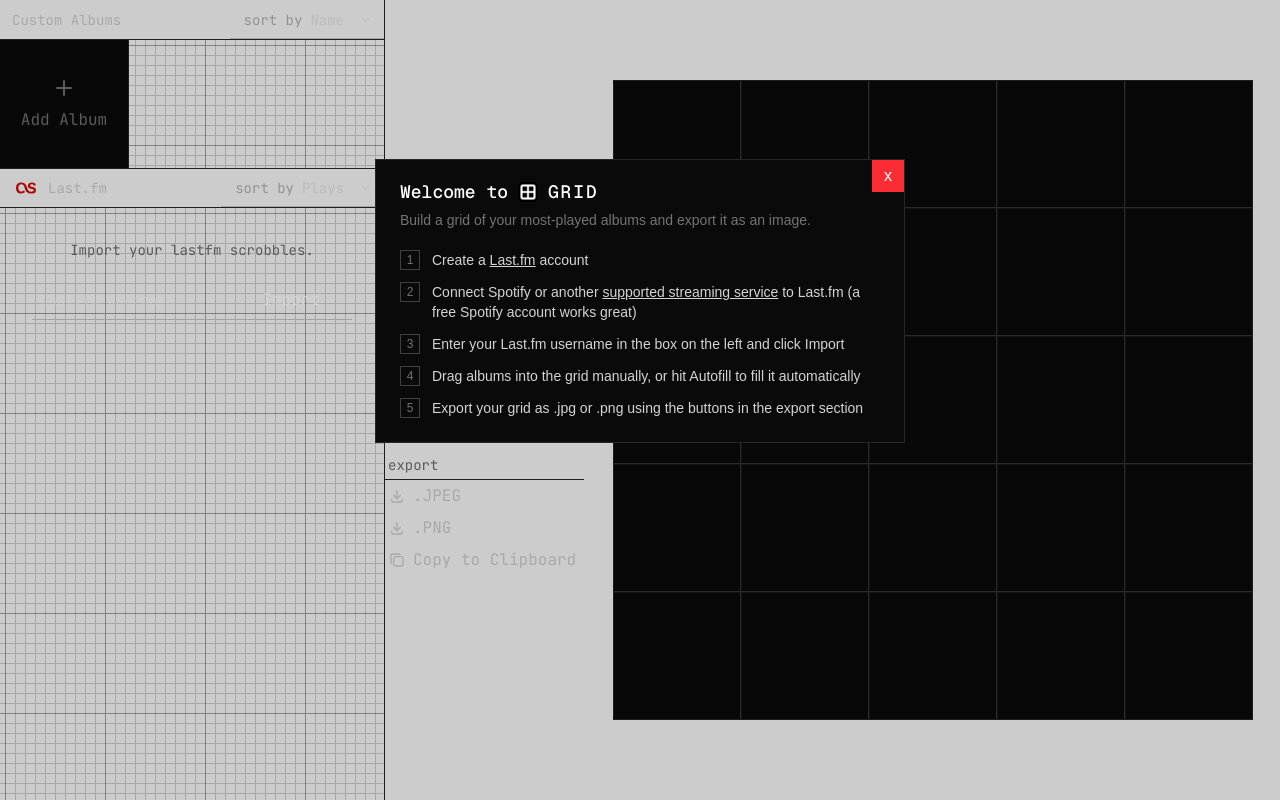
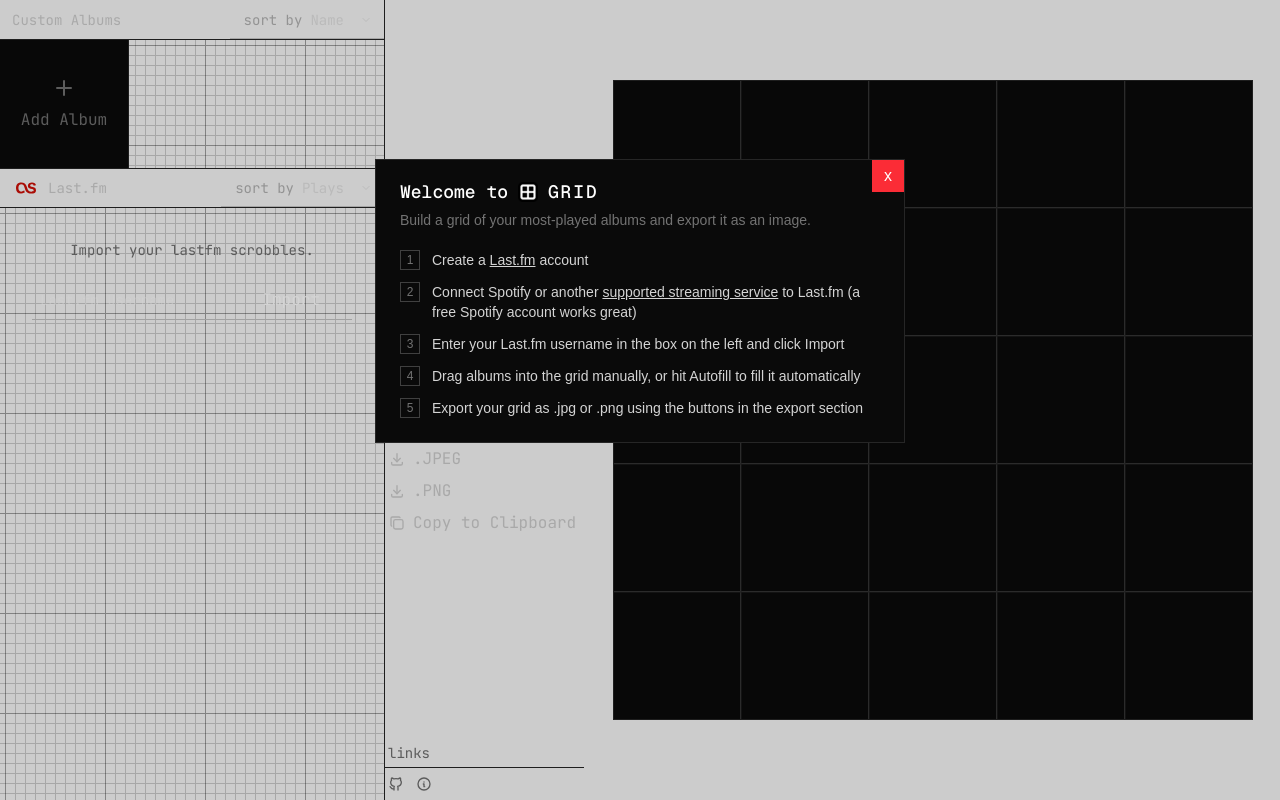
Before and after one commit to dylanbr0wn/grid, a Next.js app: page / in a window 1280 px wide. Built offline with nearby package versions, Linux system fonts and the light colour scheme; what arktype would draw is missing.

Commit message:
links to gihub and to reopen welcome dialog

```diff
--- a/src/components/menu.tsx
+++ b/src/components/menu.tsx
@@ -4,8 +4,10 @@
 import NumberInput from "@/components/number-input";
 import { cn } from "@/lib/util";
 import {
+  IconBrandGithub,
   IconCopy,
   IconDownload,
+  IconInfoCircle,
   IconLayoutGridAdd,
   IconX,
 } from "@tabler/icons-react";
@@ -69,6 +71,7 @@
     copy: false,
   });
 
+  const setHasSeenWelcome = useAlbumsStore((state) => state.setHasSeenWelcome);
   const albums = useAlbumsStore((state) => state.albums);
   const setAlbums = useAlbumsStore((state) => state.setAlbums);
   const columns = useAlbumsStore((state) => state.columns);
@@ -117,9 +120,12 @@
   function handleAutoLoad() {
     setAlbums((albums) => {
       const totalCount = rows * columns;
-      let current: (CustomAlbum | LastFmAlbum | PlaceholderAlbum | CustomAddAlbum)[] = albums[
-        "grid"
-      ].albums.filter((a) => a.type !== "placeholder");
+      let current: (
+        | CustomAlbum
+        | LastFmAlbum
+        | PlaceholderAlbum
+        | CustomAddAlbum
+      )[] = albums["grid"].albums.filter((a) => a.type !== "placeholder");
       const toAdd = totalCount - current.length;
 
       if (toAdd <= 0) {
@@ -355,6 +361,29 @@
               <span>{loading.copy ? "Loading..." : "Copy to Clipboard"}</span>
             </button>
           </div>
+          <div className="mt-auto">
+            <div className="p-1 mt-3 text-neutral-500 border-b border-neutral-800 text-sm lowercase">
+              Links
+            </div>
+            <div className="flex items-center gap-1 py-1">
+              <a
+                href="https://github.com/dylanbr0wn/grid"
+                target="_blank"
+                rel="noopener noreferrer"
+                className="p-1 text-neutral-500 hover:text-white transition-colors"
+                aria-label="GitHub"
+              >
+                <IconBrandGithub className="size-4" />
+              </a>
+              <button
+                onClick={() => setHasSeenWelcome(false)}
+                className="p-1 text-neutral-500 hover:text-white transition-colors"
+                aria-label="About"
+              >
+                <IconInfoCircle className="size-4" />
+              </button>
+            </div>
+          </div>
         </div>
       </motion.div>
     </AnimatePresence>
```
